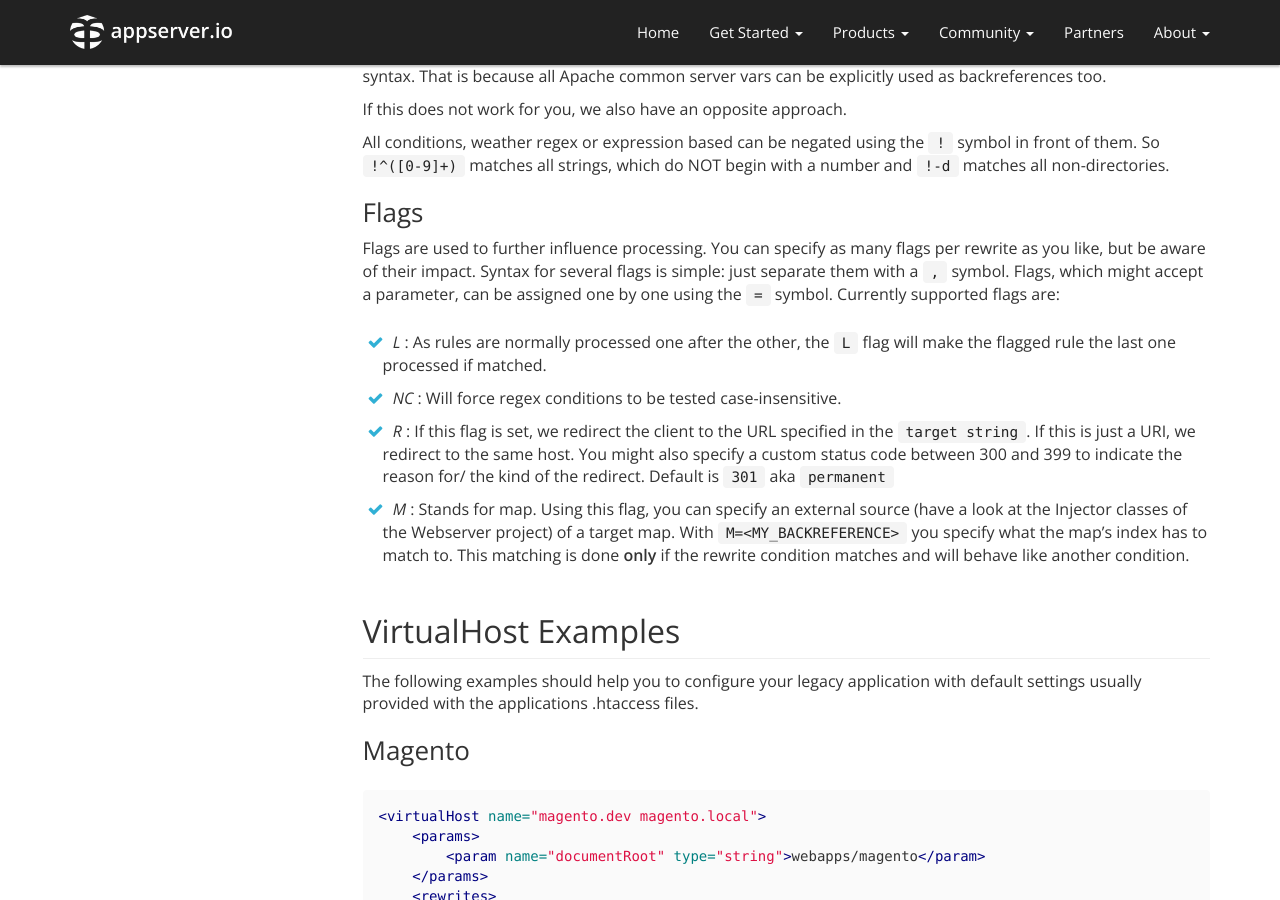
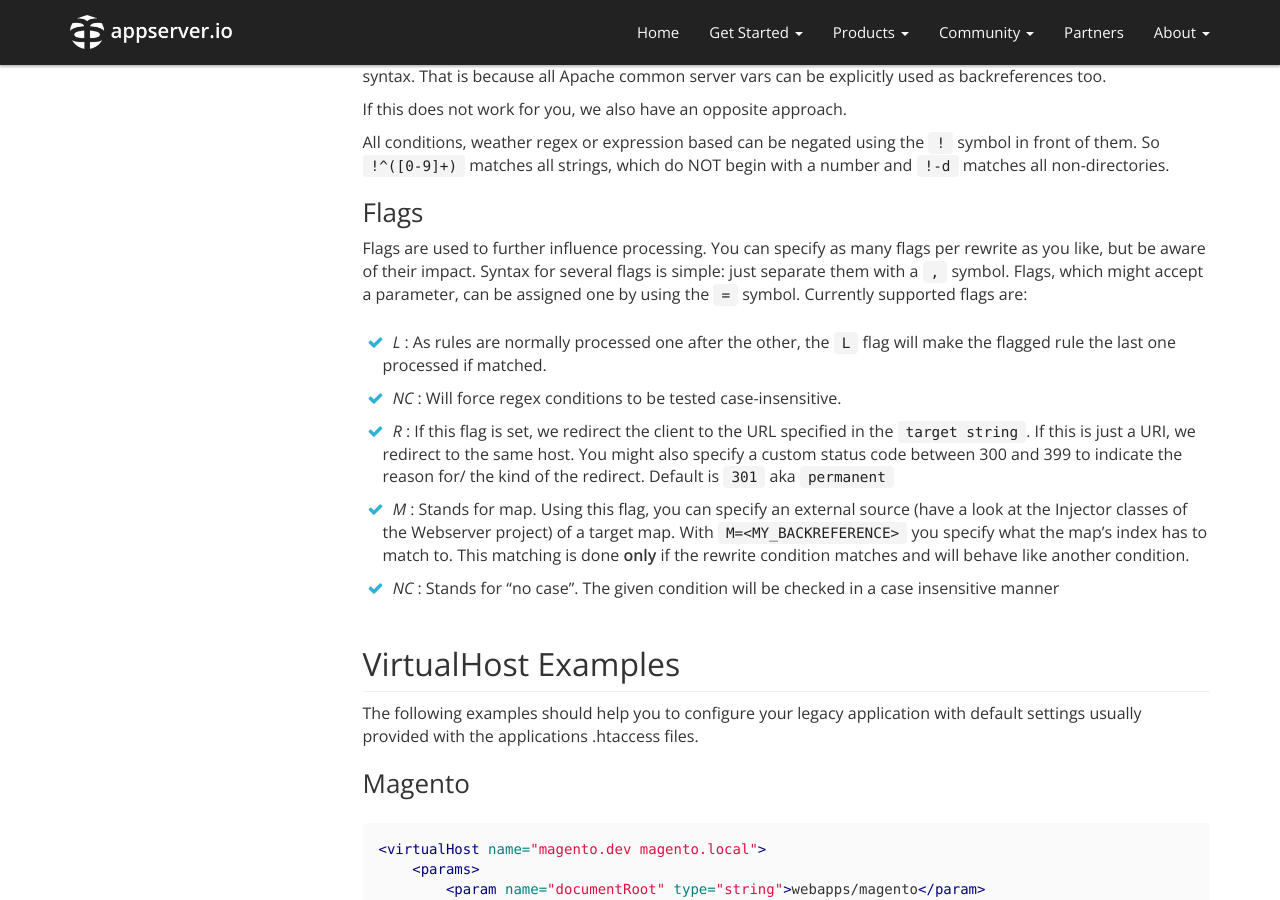
Before and after one commit to appserver-io/appserver, a Jekyll site: the page built from _docs_1_1/webserver.md, in a window 1280 px wide and 900 px high, scrolled down 9762 px. Built offline with Jekyll 4.4.1, drawn with Linux system fonts in a browser that asks for light colours; nearby versions of some CDN libraries; library files that are not in the unit come from our copies; Markdown is read by kramdown in place of the engine named in the settings.

Commit message:
added NC rewrite flag

```diff
--- a/_docs_1_1/webserver.md
+++ b/_docs_1_1/webserver.md
@@ -432,7 +432,7 @@ So `!^([0-9]+)` matches all strings, which do NOT begin with a number and `!-d`
 Flags are used to further influence processing.
 You can specify as many flags per rewrite as you like, but be aware of their impact.
 Syntax for several flags is simple: just separate them with a `,` symbol.
-Flags, which might accept a parameter, can be assigned one by one using the `=` symbol.
+Flags, which might accept a parameter, can be assigned one by using the `=` symbol.
 Currently supported flags are:
 
 - *L* : As rules are normally processed one after the other, the `L` flag will make the flagged rule the last one processed
@@ -445,6 +445,8 @@ Currently supported flags are:
 
 - *M* : Stands for map. Using this flag, you can specify an external source (have a look at the Injector classes of the Webserver project) of a target map.
     With `M=<MY_BACKREFERENCE>` you specify what the map's index has to match to. This matching is done **only** if the rewrite condition matches and will behave like another condition.
+
+- *NC* : Stands for "no case". The given condition will be checked in a case insensitive manner
 
 ## VirtualHost Examples
 
```
